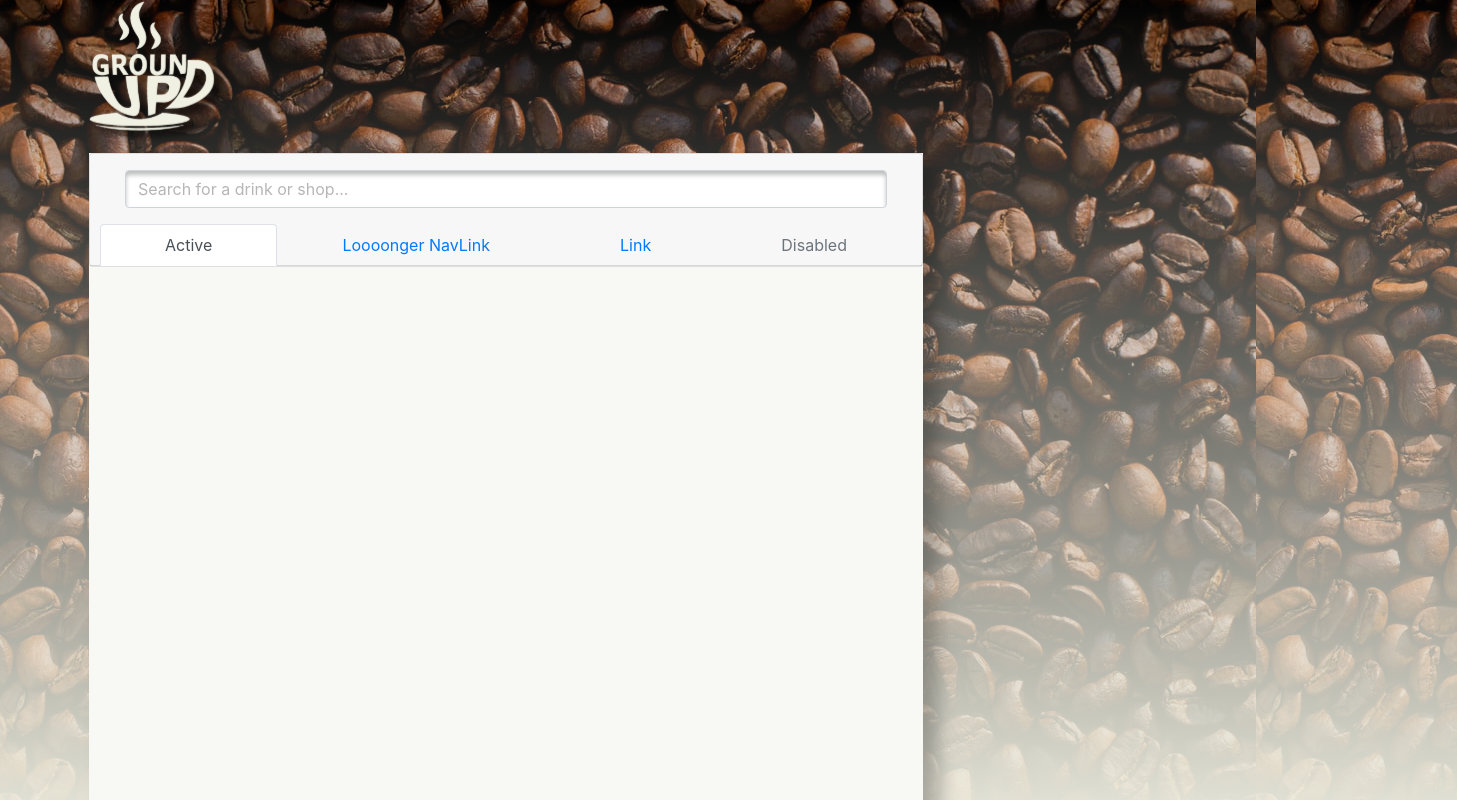
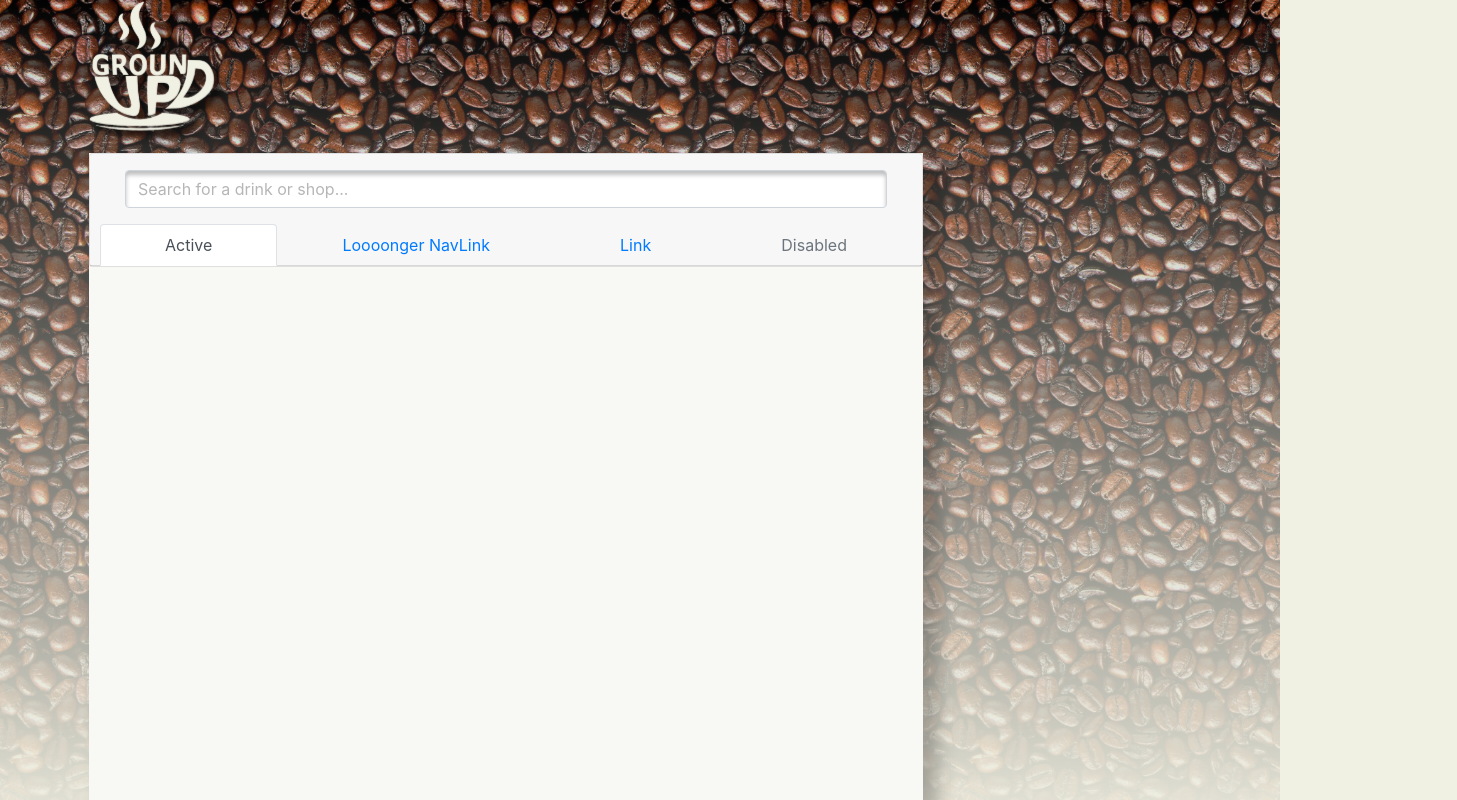
Before and after one commit to einobaka/project3-groundup, a React (Create React App) app in the folder client/: page /search in a window 1280 px wide. Shown: the top 800 px of the page, 1457 px wide, since content can reach past the window. Built offline with nearby package versions, Linux system fonts and the light colour scheme.

Commit message:
changed background image on search page so it's seamless

```diff
--- a/client/src/components/Wrapper/style.css
+++ b/client/src/components/Wrapper/style.css
@@ -1,9 +1,10 @@
 .wrapper {
-    position: absolute;
-width: 1457px;
+position: absolute;
+width: 100vw;
 height: 1111px;
 left: 0px;
 top: -7px;
 
-background: linear-gradient(180deg, rgba(255, 255, 255, 0) 0%, #F0F0E3 78.12%), url("../../img/searchBackground.jpeg");
+background: linear-gradient(180deg, rgba(255, 255, 255, 0) 0%, #F0F0E3 78.12%), url("../../img/beans.jpg");
+background-size: 25vw;
 }
--- a/client/src/pages/Landing.js
+++ b/client/src/pages/Landing.js
@@ -26,7 +26,7 @@ class Landing extends Component {
             signUpSubmit={this.signUpSubmit}
             />
             <LoginModal
-            loginSumbit={this.loginSubmit}
+            loginSubmit={this.loginSubmit}
             />
             <Jumbotron />
           </div>
```
Also changed, not shown: client/src/img/beans.jpg (added).
